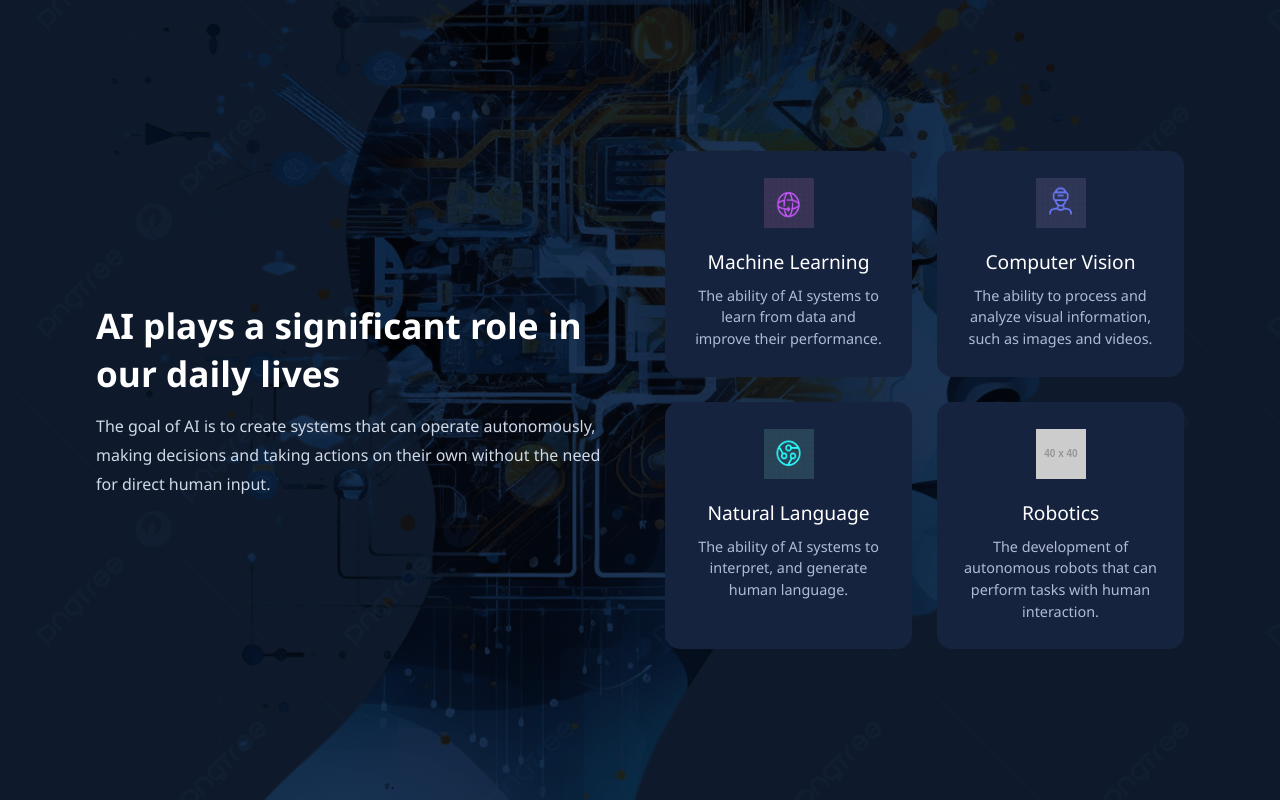
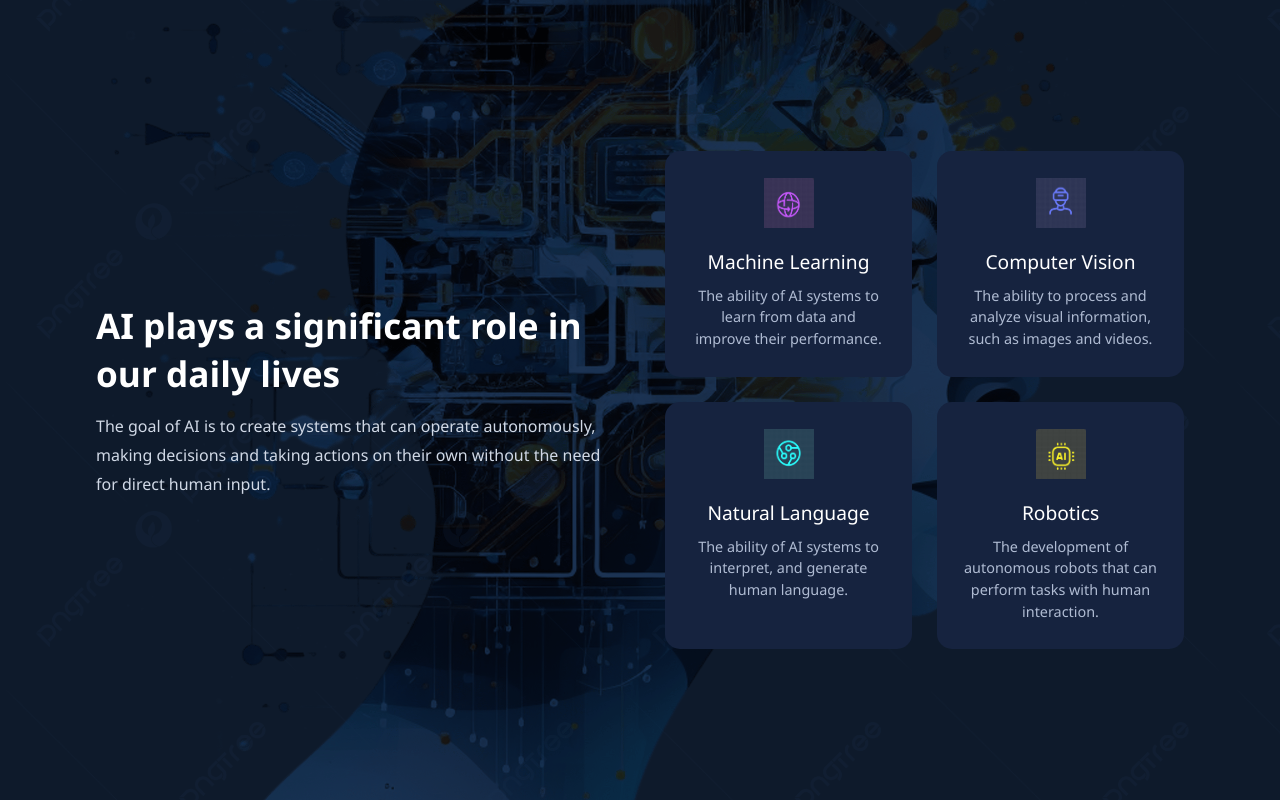
Before and after one commit to Swasthik11/AI-INFO, a plain HTML site: page index.html in a window 1280 px wide. Drawn offline with Linux system fonts and the light colour scheme; placeholder pictures from the web are drawn by us.

Commit message:
Update index.html

```diff
--- a/index.html
+++ b/index.html
@@ -32,7 +32,7 @@
           <p>The ability of AI systems to interpret, and generate human language.</p>
         </div>
         <div class="card">
-          <img src="https://via.placeholder.com/40" alt="Robotics Icon" class="card-icon">
+          <img src="q4.png" alt="Robotics Icon" class="card-icon">
           <h2>Robotics</h2>
           <p>The development of autonomous robots that can perform tasks with human interaction.</p>
         </div>
```
